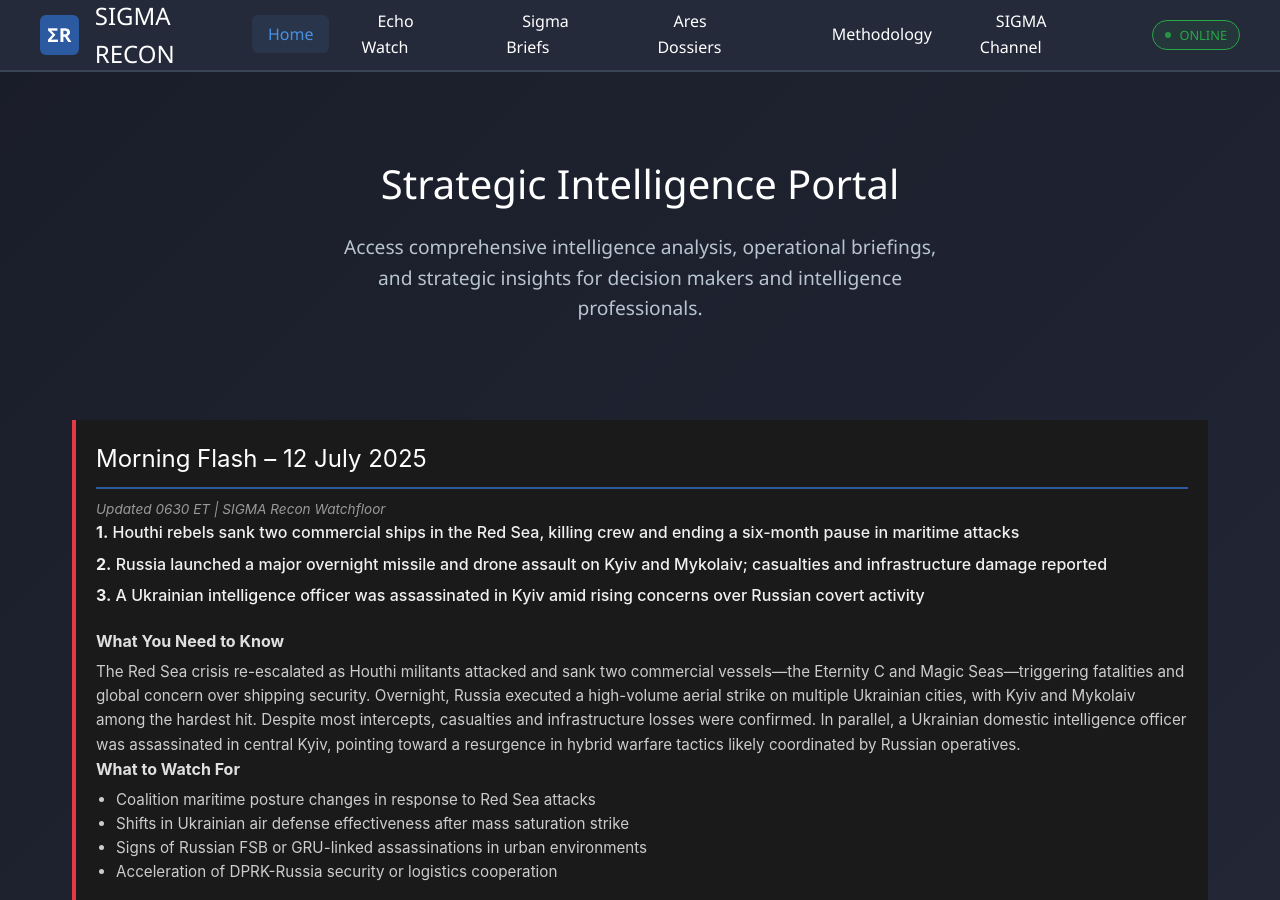
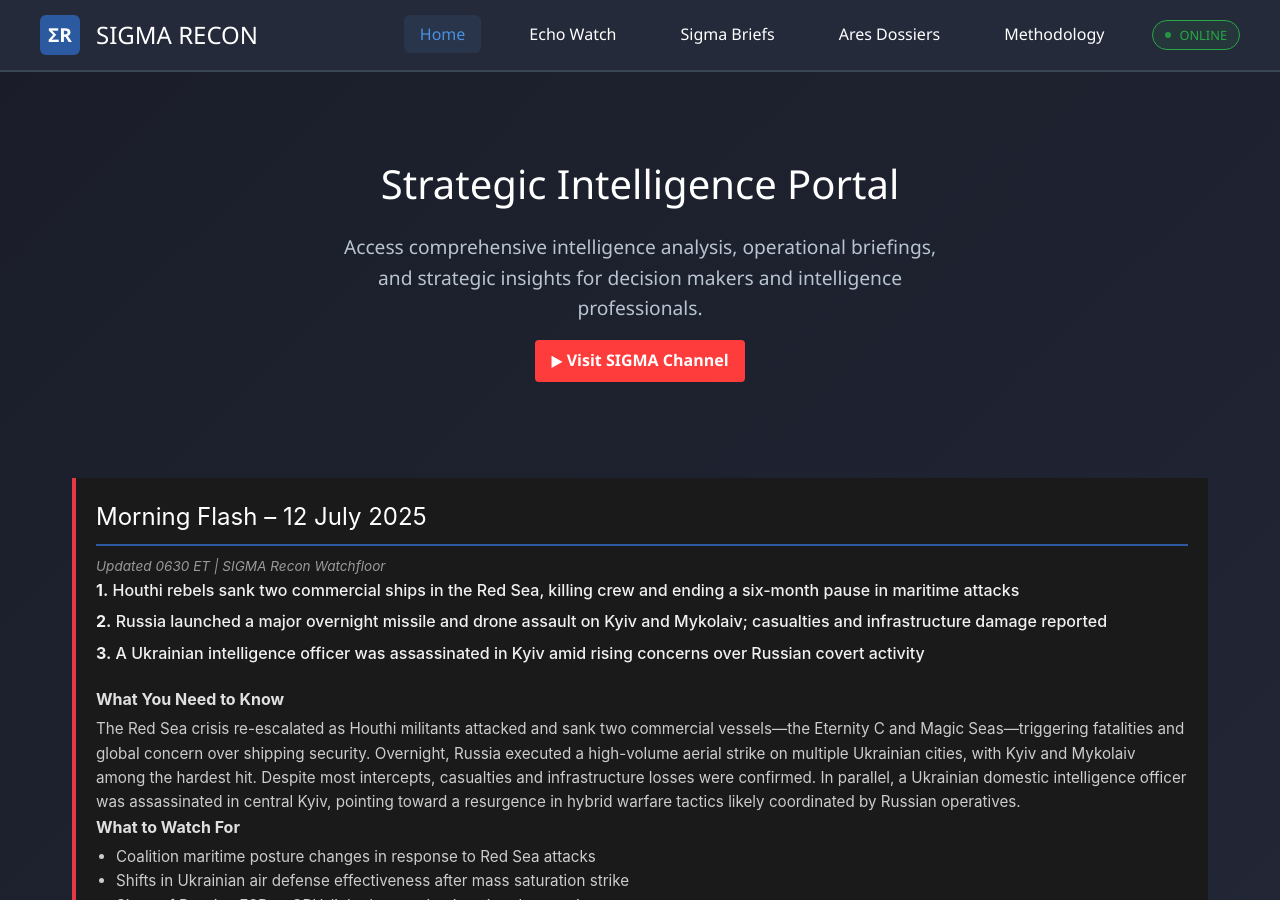
Before and after one commit to Monster52/SIGMA_Recon, a Jekyll site: the page built from index.html, in a window 1280 px wide and 900 px high. Built offline with Jekyll 4.4.1, drawn with Linux system fonts in a browser that asks for light colours; comment, search, counter and statistics services are not loaded.

Commit message:
added link to youtube

```diff
--- a/_layouts/default.html
+++ b/_layouts/default.html
@@ -634,9 +634,6 @@
                     <a href="{{ site.baseurl }}/about/" class="nav-link {% if page.url contains 'methodology' %}active{% endif %}">Methodology</a>
                 </li>
                 <li class="nav-item">
-                    <a href="https://www.youtube.com/channel/UCQMtsyghuOoS2S3LNbsPezQ" class="nav-link">SIGMA Channel</a>
-                </li>
-                <li class="nav-item">
                     <div class="status-badge">
                         <div class="status-dot"></div>
                         <span>ONLINE</span>
--- a/index.html
+++ b/index.html
@@ -4,8 +4,13 @@ title: SIGMA Recon - Strategic Intelligence Portal
 ---
 
 <section class="hero-section fade-in">
+  <script src="https://apis.google.com/js/platform.js"></script>
     <h1 class="hero-title">Strategic Intelligence Portal</h1>
     <p class="hero-subtitle">Access comprehensive intelligence analysis, operational briefings, and strategic insights for decision makers and intelligence professionals.</p>
+    <a href="https://www.youtube.com/channel/UCQMtsgyhuOoS2S3LNBsPezQ" target="_blank"
+      style="display:inline-block; background-color:#ff3c3c; color:white; padding:8px 16px; border-radius:4px; font-weight:600; text-decoration:none; margin-top:1rem;">
+      ▶ Visit SIGMA Channel
+    </a>
 </section>
 
 <!-- Morning Flash Module -->
```
